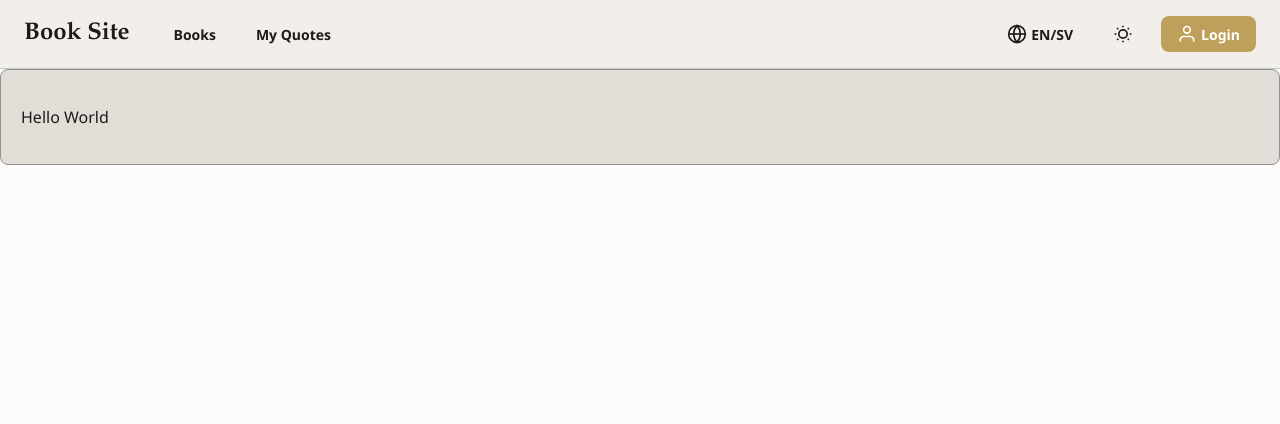
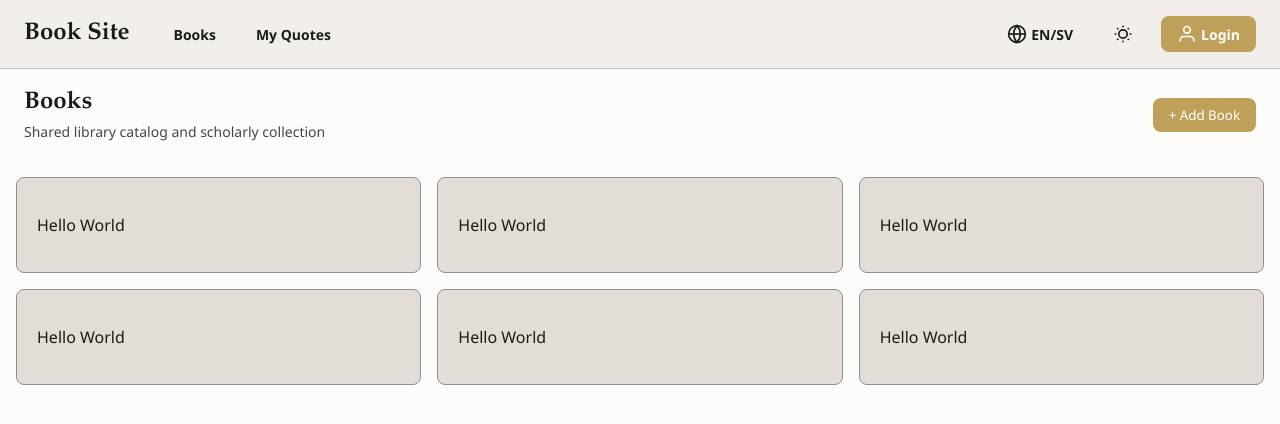
Before and after one commit to sarisman84/book-dir-webapp, an Angular app: page / in a window 1280 px wide. Shown: the top 424 px of the page. Built offline with nearby package versions, Linux system fonts and the light colour scheme.

Commit message:
feat: implement books page header and grid layout

```diff
--- a/src/app/app.html
+++ b/src/app/app.html
@@ -1,3 +1,24 @@
-<app-navbar />
-<app-card><p>Hello World</p></app-card>
+<header>
+  <app-navbar />
+</header>
+<main>
+  <article>
+    <header class="page-header">
+      <div class="header-title-group">
+        <h2 class="page-title">Books</h2>
+        <span class="page-subtitle">Shared library catalog and scholarly collection</span>
+      </div>
+      <button class="btn-primary">+ Add Book</button>
+    </header>
+    <section class="app-grid">
+      <app-card><p>Hello World</p></app-card>
+      <app-card><p>Hello World</p></app-card>
+      <app-card><p>Hello World</p></app-card>
+      <app-card><p>Hello World</p></app-card>
+      <app-card><p>Hello World</p></app-card>
+      <app-card><p>Hello World</p></app-card>
+    </section>
+  </article>
+</main>
+
 <router-outlet />
--- a/src/app/app.scss
+++ b/src/app/app.scss
@@ -0,0 +1,34 @@
+.app-grid {
+  display: grid;
+  grid-template-columns: repeat(3, 1fr);
+  grid-template-rows: repeat(2, auto);
+  gap: 16px;
+
+  padding: 1rem;
+}
+
+.page-header {
+  display: flex;
+  justify-content: space-between;
+  align-items: center;
+  padding: var(--spacing-lg) var(--spacing-gutter);
+  gap: var(--spacing-md);
+}
+
+.header-title-group {
+  display: flex;
+  flex-direction: column;
+  gap: var(--spacing-xs);
+}
+
+.page-title {
+  margin: 0;
+  color: var(--color-on-surface);
+  font-size: var(--font-size-h2);
+}
+
+.page-subtitle {
+  color: var(--color-on-surface-variant);
+  font-size: var(--font-size-body-sm);
+  font-family: var(--font-family-sans);
+}
--- a/src/app/shared/navbar/navbar.scss
+++ b/src/app/shared/navbar/navbar.scss
@@ -47,29 +47,3 @@
   height: 1.25rem;
   stroke: currentColor;
 }
-
-/* Button Styles from DESIGN.md */
-
-.btn-primary {
-  background-color: var(--color-secondary); /* Brass */
-  color: var(--color-on-secondary);
-  padding: 0.5rem 1rem;
-  border-radius: var(--radius-md);
-  font-family: var(--font-family-sans);
-}
-
-.btn-primary:hover {
-  opacity: 0.9;
-}
-
-.btn-ghost {
-  background: transparent;
-  color: var(--color-on-surface);
-  padding: 0.5rem 0.75rem;
-  border-radius: var(--radius-md);
-}
-
-.btn-ghost:hover {
-  color: var(--color-secondary);
-  text-decoration: none;
-}
--- a/src/styles.scss
+++ b/src/styles.scss
@@ -178,3 +178,32 @@ body {
 h1, h2, h3, .font-serif {
   font-family: var(--font-family-serif);
 }
+
+.btn-primary {
+  background-color: var(--color-secondary);
+  color: var(--color-on-secondary);
+  padding: 0.5rem 1rem;
+  border-radius: var(--radius-md);
+  font-family: var(--font-family-sans);
+  border: none;
+  cursor: pointer;
+  transition: opacity 0.2s ease;
+}
+
+.btn-primary:hover {
+  opacity: 0.9;
+}
+
+.btn-ghost {
+  background: transparent;
+  color: var(--color-on-surface);
+  padding: 0.5rem 0.75rem;
+  border-radius: var(--radius-md);
+  border: none;
+  cursor: pointer;
+  transition: color 0.2s ease;
+}
+
+.btn-ghost:hover {
+  color: var(--color-secondary);
+}
```
